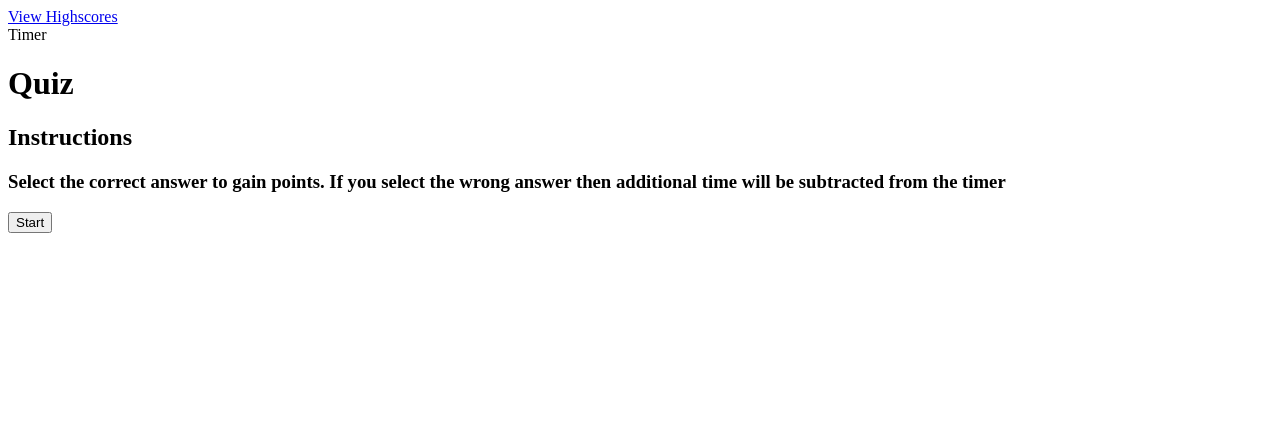
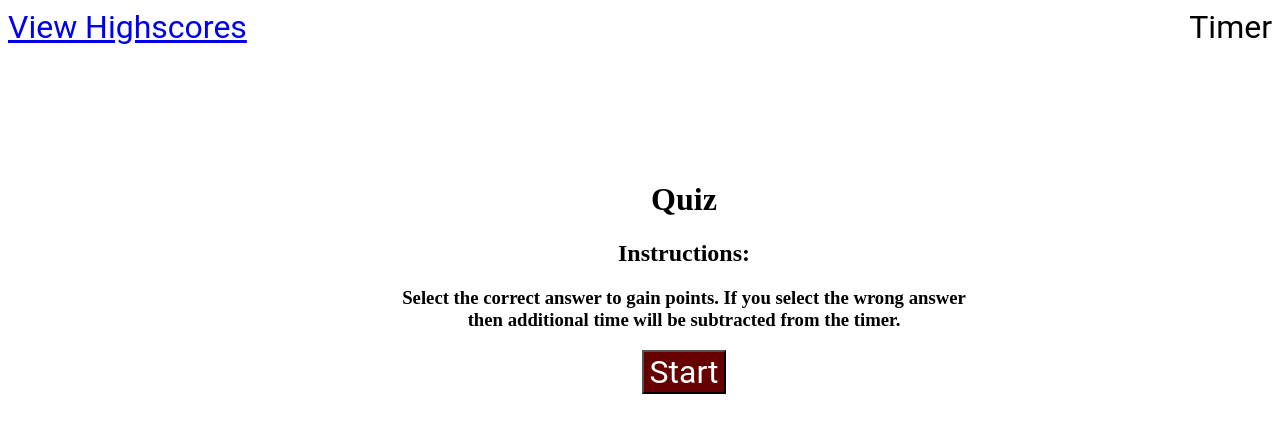
Before and after one commit to TheLokiSZN/Quiz, a plain HTML site: page index.html in a window 1280 px wide. Drawn offline with Linux system fonts and the light colour scheme.

Commit message:
updated css

```diff
--- a/assets/script.js
+++ b/assets/script.js
@@ -7,7 +7,7 @@ var startBtn = document.querySelector("#start");
 var holdTimer = 0;
 var secondsRemaining = 80;
 var timePenalty = 10;
-var ulCreate = document.createElement("ul");
+var ulCreate = document.createElement("ol");
 
 startBtn.addEventListener("click", function () {
     if (holdTimer === 0) {
@@ -77,7 +77,7 @@ function allDone() {
 
     startScreen.appendChild(createH1);
 
-    var createH2 = document.createElement("p");
+    var createH2 = document.createElement("h2");
     createH2.setAttribute("id", "createH2");
 
     startScreen.appendChild(createH2);
--- a/assets/style.css
+++ b/assets/style.css
@@ -0,0 +1,43 @@
+.highscores {
+float: left;
+font-family: 'Roboto', sans-serif;
+font-size: xx-large;
+}
+
+.timer {
+    float: right;
+    font-family: 'Roboto', sans-serif;
+    font-size: xx-large;
+}
+
+.wrapper {
+    position: absolute;
+    left: 30%;
+    top: 20%;
+    width: 600px;
+    height: 600px;
+    text-align: center;
+}
+
+button,
+#start,
+.reset-button,
+.previous-page {
+    position: relative;
+    font-size: xx-large;
+    color: white;
+    background-color: #660000;
+    font-family: 'Roboto', sans-serif;
+}
+
+.h1,
+.h2,
+.h3 {
+    font-family: 'Roboto', sans-serif;
+    font-size: xx-large;
+}
+
+li {
+    font-size: xx-large;
+    font-family: 'Roboto', sans-serif;
+}
--- a/index.html
+++ b/index.html
@@ -13,9 +13,9 @@
     <div class="wrapper">
         <div class="start-screen">
             <h1>Quiz</h1>
-            <h2>Instructions</h2>
-            <h3>Select the correct answer to gain points. If you select the wrong answer then additional time will be subtracted from the timer</h3>
-            <ul id=""></ul>
+            <h2>Instructions:</h2>
+            <h3>Select the correct answer to gain points. If you select the wrong answer then additional time will be subtracted from the timer.</h3>
+            <ol id=""></ol>
             <button id="start">Start</button>
         </div>
     </div>
```
Also changed, not shown: highscores.html (+1 -1 lines).
